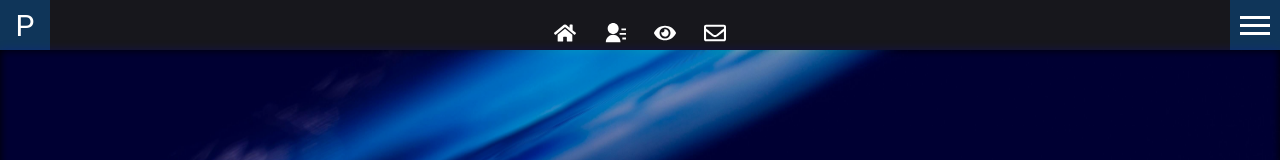
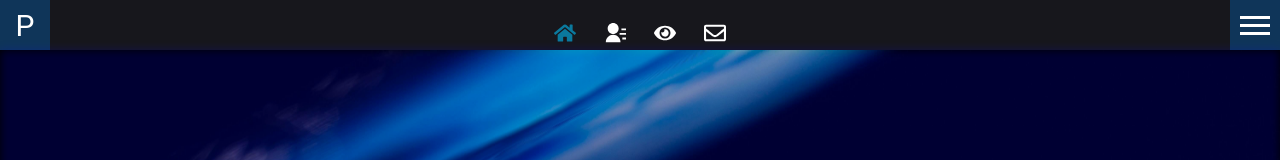
Before and after one commit to PatF3lix/Portfolio, a React (Create React App) app in the folder my-portfolio/: page / in a window 1280 px wide. Shown: the top 160 px of the page. Built offline with nearby package versions, Linux system fonts and the light colour scheme.

Commit message:
set icon color change to set active icon to a different color to let users know they are on a specific page or element

```diff
--- a/my-portfolio/src/App.js
+++ b/my-portfolio/src/App.js
@@ -23,6 +23,7 @@ function App() {
         handleMainMenuBtnClick={handleMainMenuBtnClick}
         openedMenu={openedMenu}
         setOpenedMenu={setOpenedMenu}
+        selectedOption={selectedOption}
       />
 
       <ContentSection>
--- a/my-portfolio/src/components/Sections/MenuSection/MainNavMenu.js
+++ b/my-portfolio/src/components/Sections/MenuSection/MainNavMenu.js
@@ -3,9 +3,14 @@ import Btn from "../../Reusable/Btn/Btn";
 import ListItem from "../../Reusable/LisItem/ListItem";
 import NavBar from "../../Reusable/NavBar/NavBar";
 import SideMenu from "../../SideMenu/SideMenu";
+import { IconContext } from "react-icons";
 import "./nav-menu.css";
 
-const MainNavMenu = ({ handleMainMenuBtnClick, setOpenedMenu }) => {
+const MainNavMenu = ({
+  handleMainMenuBtnClick,
+  setOpenedMenu,
+  selectedOption,
+}) => {
   return (
     <div className="main-menu">
       <div className="container-logo">
@@ -15,6 +20,15 @@ const MainNavMenu = ({ handleMainMenuBtnClick, setOpenedMenu }) => {
         {mainMenuOptions.map((menuOption) => {
           return (
             <ListItem key={menuOption.id} classes={"main-menu-item"}>
+              <IconContext.Provider
+                value={{
+                  color: `${
+                    selectedOption.label === menuOption.label
+                      ? "#0b799d"
+                      : "white"
+                  }`,
+                }}
+              >
                 <Btn
                   classes={"main-menu-btn"}
                   clickAction={() => handleMainMenuBtnClick(menuOption)}
@@ -22,6 +36,7 @@ const MainNavMenu = ({ handleMainMenuBtnClick, setOpenedMenu }) => {
                 >
                   {menuOption.icon}
                 </Btn>
+              </IconContext.Provider>
             </ListItem>
           );
         })}
--- a/my-portfolio/src/hooks/useCurtains.js
+++ b/my-portfolio/src/hooks/useCurtains.js
@@ -11,16 +11,16 @@ const useCurtains = (defaultOption = mainMenuOptions[0]) => {
 
     setTimeout(() => {
       setCurtainsVisible(true);
-    }, 500);
+    }, 100);
 
     setTimeout(() => {
       setSelectedOption(option);
       setCurtainsVisible(() => false);
-    }, 2200);
+    }, 1500);
 
     setTimeout(() => {
       setDisplayCurtains(false);
-    }, 3200);
+    }, 2700);
   };
 
   const handleTransitionEnd = () => {
```
Lines whose indentation alone changed are shown as unchanged.
